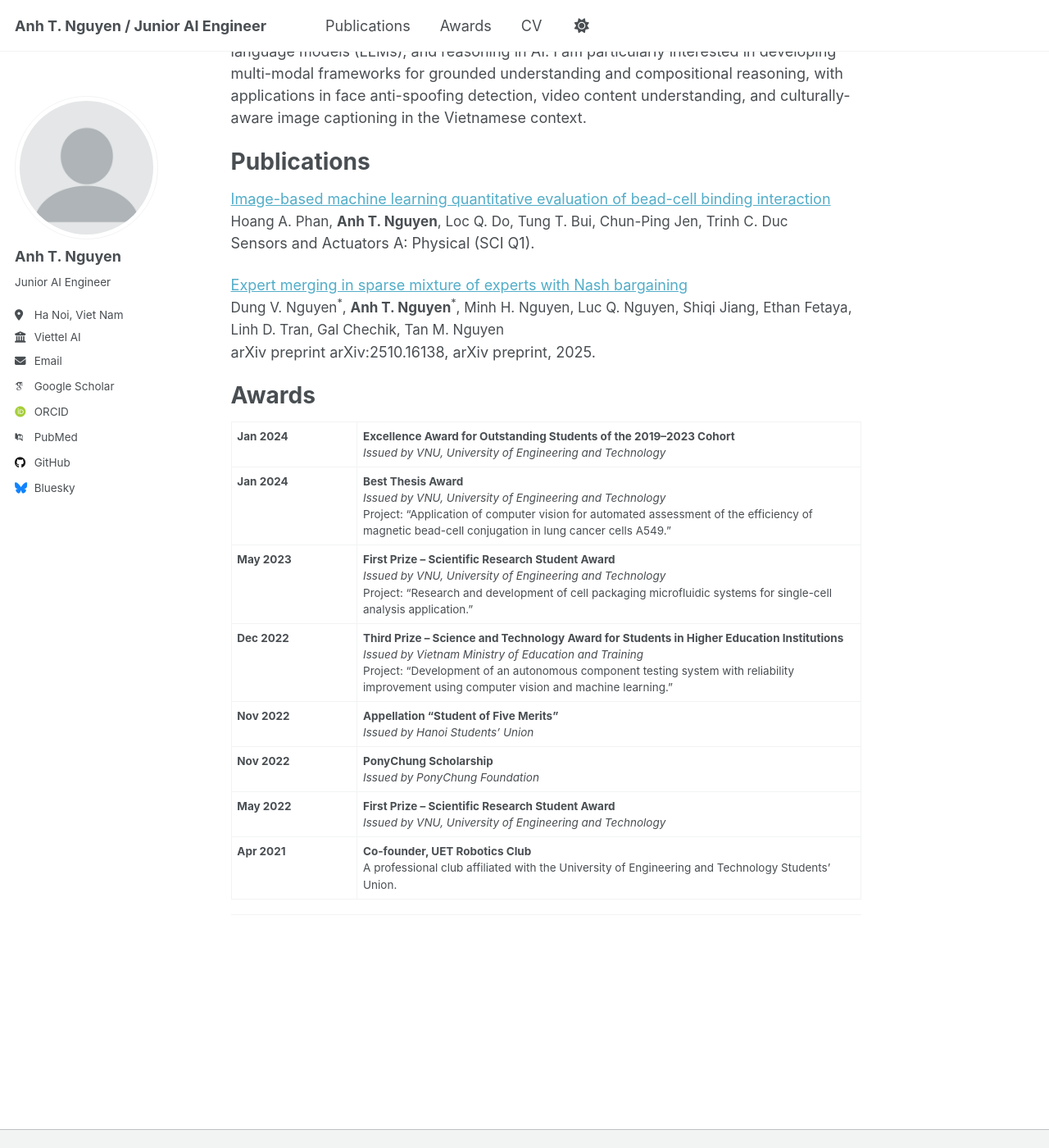
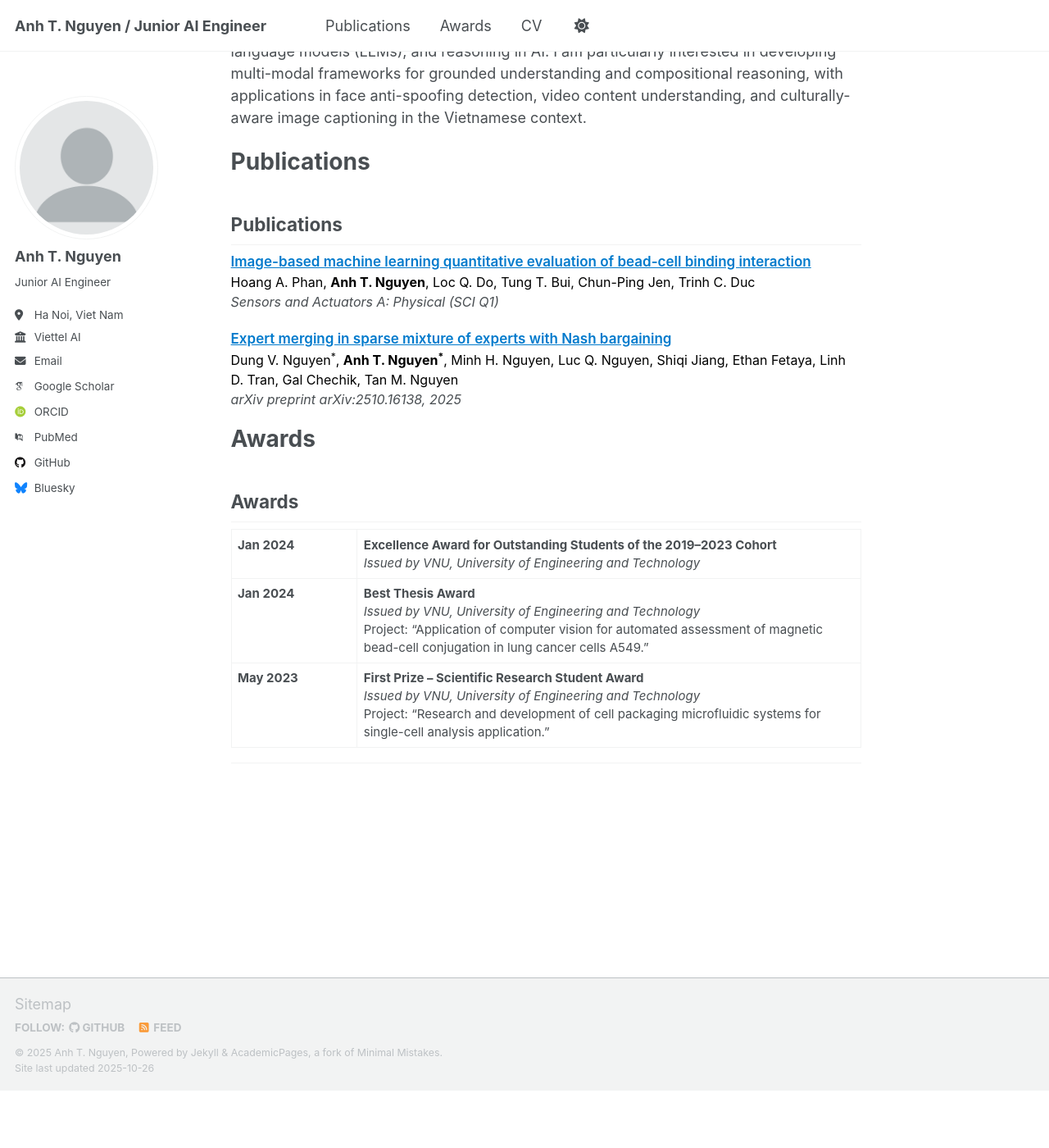
Before and after one commit to anh147/147anhnt.github.io, a Jekyll site: the page built from _pages/about.md, in a window 1280 px wide and 1400 px high, scrolled down 325 px. Shown: the whole window at 82% size. Built offline with Jekyll 4.4.1, drawn with Linux system fonts in a browser that asks for light colours; some web fonts are replaced; a script that is not in the unit is left out; after the commit the page ends 1655 px from its top, so only the background shows below that.

Commit message:
init commit

```diff
--- a/_pages/about.md
+++ b/_pages/about.md
@@ -15,35 +15,45 @@ My current research interests include vision-language models (VLMs), multi-modal
 
 Publications
 ======
-<span style="font-size:18px;">[Image-based machine learning quantitative evaluation of bead-cell binding interaction](https://www.sciencedirect.com/science/article/abs/pii/S0924424724011178)</span><br>
-<span style="font-size:17px;"> Hoang A. Phan, <strong>Anh T. Nguyen</strong>, Loc Q. Do, Tung T. Bui, Chun-Ping Jen, Trinh C. Duc </span><br>
-<span style="font-size:18px;"> Sensors and Actuators A: Physical (SCI Q1).</span><br>
-<!-- --- -->
+<h2 style="margin-bottom:8px;">Publications</h2>
 
-<span style="font-size:18px;">[Expert merging in sparse mixture of experts with Nash bargaining](https://arxiv.org/pdf/2510.16138)</span><br>
-<span style="font-size:17px;"> Dung V. Nguyen<sup>*</sup>,
-<strong>Anh T. Nguyen</strong><sup>*</sup>, Minh H. Nguyen, Luc Q. Nguyen, Shiqi Jiang, Ethan Fetaya, Linh D. Tran, Gal Chechik, Tan M. Nguyen </span><br>
-<span style="font-size:18px;"> arXiv preprint arXiv:2510.16138, arXiv preprint, 2025.</span><br>
-<!-- --- -->
+<div style="font-size:16px; line-height:1.5; margin-bottom:18px;">
+  <p>
+    <a href="https://doi.org/10.xxxx" style="font-weight:600; font-size:17px; color:#007acc;">
+      Image-based machine learning quantitative evaluation of bead-cell binding interaction
+    </a><br>
+    <span style="color:#000;">Hoang A. Phan, <b>Anh T. Nguyen</b>, Loc Q. Do, Tung T. Bui, Chun-Ping Jen, Trinh C. Duc</span><br>
+    <i>Sensors and Actuators A: Physical (SCI Q1)</i>
+  </p>
+
+  <p>
+    <a href="https://arxiv.org/pdf/2510.16138" style="font-weight:600; font-size:17px; color:#007acc;">
+      Expert merging in sparse mixture of experts with Nash bargaining
+    </a><br>
+    <span style="color:#000;">Dung V. Nguyen<sup>*</sup>, <b>Anh T. Nguyen<sup>*</sup></b>, Minh H. Nguyen, Luc Q. Nguyen, Shiqi Jiang, Ethan Fetaya, Linh D. Tran, Gal Chechik, Tan M. Nguyen</span><br>
+    <i>arXiv preprint arXiv:2510.16138, 2025</i>
+  </p>
+</div>
+
 
 Awards
 ======
-<table style="width:100%; border-collapse:collapse;">
+<h2 style="margin-bottom:8px;">Awards</h2>
+
+<table style="width:100%; border-collapse:collapse; font-size:15px; line-height:1.45;">
   <tr>
     <td style="width:20%; vertical-align:top;"><b>Jan 2024</b></td>
     <td><b>Excellence Award for Outstanding Students of the 2019–2023 Cohort</b><br>
       <i>Issued by VNU, University of Engineering and Technology</i>
     </td>
   </tr>
-
   <tr>
     <td style="vertical-align:top;"><b>Jan 2024</b></td>
     <td><b>Best Thesis Award</b><br>
       <i>Issued by VNU, University of Engineering and Technology</i><br>
-      Project: “Application of computer vision for automated assessment of the efficiency of magnetic bead-cell conjugation in lung cancer cells A549.”
+      Project: “Application of computer vision for automated assessment of magnetic bead-cell conjugation in lung cancer cells A549.”
     </td>
   </tr>
-
   <tr>
     <td style="vertical-align:top;"><b>May 2023</b></td>
     <td><b>First Prize – Scientific Research Student Award</b><br>
@@ -51,41 +61,5 @@ Awards
       Project: “Research and development of cell packaging microfluidic systems for single-cell analysis application.”
     </td>
   </tr>
-
-  <tr>
-    <td style="vertical-align:top;"><b>Dec 2022</b></td>
-    <td><b>Third Prize – Science and Technology Award for Students in Higher Education Institutions</b><br>
-      <i>Issued by Vietnam Ministry of Education and Training</i><br>
-      Project: “Development of an autonomous component testing system with reliability improvement using computer vision and machine learning.”
-    </td>
-  </tr>
-
-  <tr>
-    <td style="vertical-align:top;"><b>Nov 2022</b></td>
-    <td><b>Appellation “Student of Five Merits”</b><br>
-      <i>Issued by Hanoi Students’ Union</i>
-    </td>
-  </tr>
-
-  <tr>
-    <td style="vertical-align:top;"><b>Nov 2022</b></td>
-    <td><b>PonyChung Scholarship</b><br>
-      <i>Issued by PonyChung Foundation</i>
-    </td>
-  </tr>
-
-  <tr>
-    <td style="vertical-align:top;"><b>May 2022</b></td>
-    <td><b>First Prize – Scientific Research Student Award</b><br>
-      <i>Issued by VNU, University of Engineering and Technology</i>
-    </td>
-  </tr>
-
-  <tr>
-    <td style="vertical-align:top;"><b>Apr 2021</b></td>
-    <td><b>Co-founder, UET Robotics Club</b><br>
-      A professional club affiliated with the University of Engineering and Technology Students’ Union.
-    </td>
-  </tr>
 </table>
 ------
```
